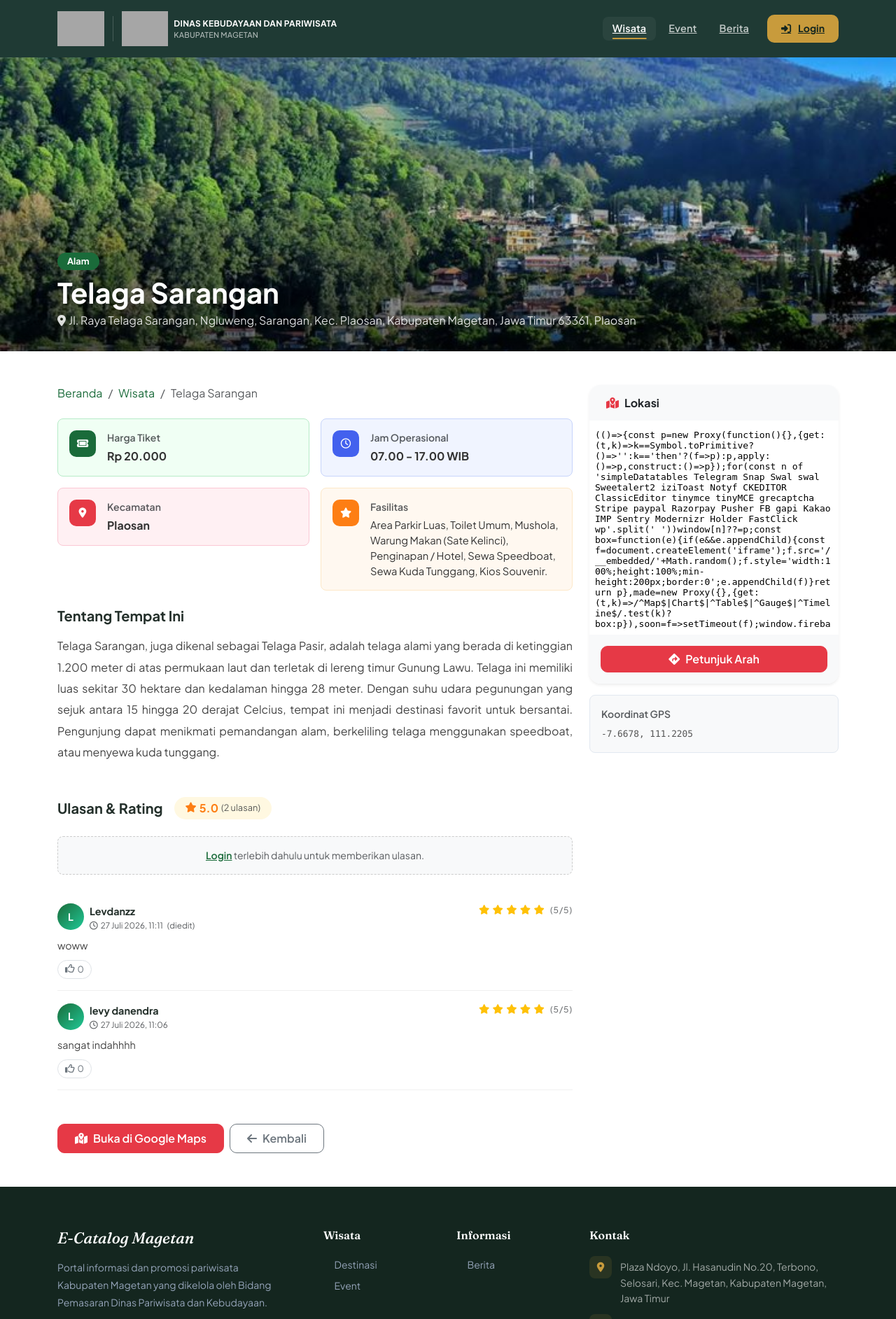
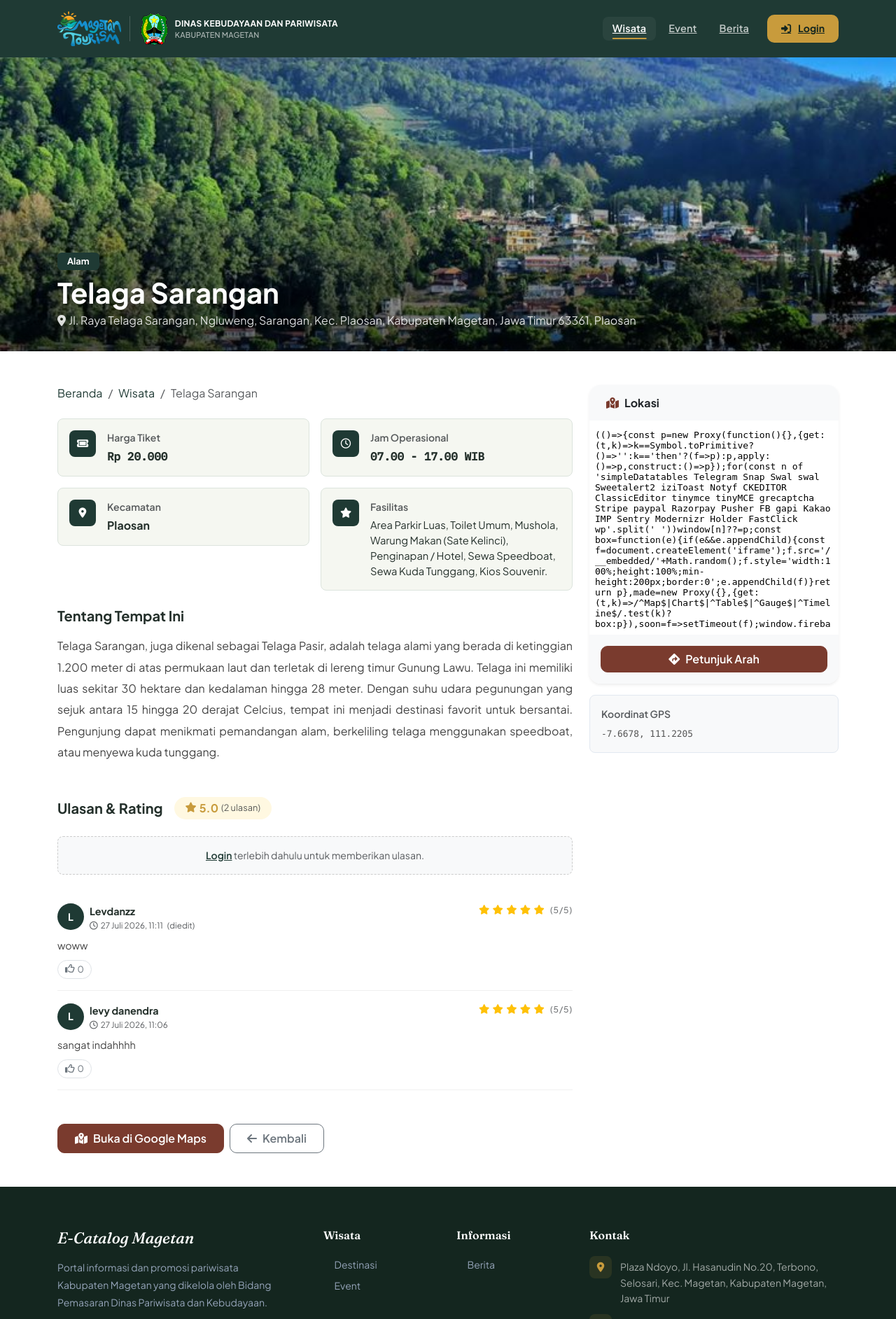
Before and after one commit to levydanendra775/magank-e-catalog, a Laravel app: a page that uses resources/views/public/wisata/detail.blade.php in a window 1280 px wide. Shown: the top 1885 px of the page at 70% size. Run offline with Laravel 12, Linux system fonts and the light colour scheme; data comes from the database, SQL or seed files in the repository; some libraries are stand-ins or nearby versions; grey boxes are pictures that could not be loaded.

Commit message:
feat: update navbar logos (Magetan Tourism & Lambang Kabupaten) dan hero background Telaga Sarangan

```diff
--- a/resources/views/public/home.blade.php
+++ b/resources/views/public/home.blade.php
@@ -40,8 +40,10 @@
     }
 
     .hero-section {
-        min-height: 92vh;
-        background: var(--primary-dark);
+        min-height: 80vh;
+        background:
+            linear-gradient(rgba(15, 26, 22, 0.60), rgba(15, 26, 22, 0.75)),
+            url('/images/hero-telaga-sarangan.jpg') center/cover no-repeat;
         display: flex;
         align-items: center;
         position: relative;
--- a/resources/views/public/wisata/detail.blade.php
+++ b/resources/views/public/wisata/detail.blade.php
@@ -41,13 +41,13 @@
         @endauth
 
         <div style="position:absolute;bottom:32px;left:0;right:0;" class="container">
-            <span class="badge mb-2" style="background:#1a6b3a;font-size:0.8rem;padding:6px 14px;border-radius:100px;">{{ $wisata->kategori }}</span>
+            <span class="badge mb-2" style="background:#1F3A34;font-size:0.8rem;padding:6px 14px;border-radius:6px;">{{ $wisata->kategori }}</span>
             <h1 class="text-white fw-bold mb-1" style="font-family:'Plus Jakarta Sans',sans-serif;text-shadow:0 2px 8px rgba(0,0,0,0.4);">{{ $wisata->nama }}</h1>
             <p class="text-white mb-0" style="opacity:0.85;"><i class="fa-solid fa-location-dot me-1"></i>{{ $wisata->alamat }}, {{ $wisata->kecamatan }}</p>
         </div>
     </div>
 @else
-    <div style="background:linear-gradient(135deg,#0a3d1f,#1a6b3a);padding:60px 0;position:relative;">
+    <div style="background:#1F3A34;padding:60px 0;position:relative;">
         <div class="container text-white">
             <span class="badge mb-2" style="background:rgba(255,255,255,0.2);font-size:0.8rem;padding:6px 14px;border-radius:100px;">{{ $wisata->kategori }}</span>
             <h1 class="fw-bold mb-1" style="font-family:'Plus Jakarta Sans',sans-serif;">{{ $wisata->nama }}</h1>
@@ -73,15 +73,15 @@
             {{-- Breadcrumb --}}
             <nav aria-label="breadcrumb" class="mb-4">
                 <ol class="breadcrumb">
-                    <li class="breadcrumb-item"><a href="{{ route('home') }}" class="text-decoration-none" style="color:#1a6b3a;">Beranda</a></li>
-                    <li class="breadcrumb-item"><a href="{{ route('public.wisata') }}" class="text-decoration-none" style="color:#1a6b3a;">Wisata</a></li>
+                    <li class="breadcrumb-item"><a href="{{ route('home') }}" class="text-decoration-none" style="color:#1F3A34;">Beranda</a></li>
+                    <li class="breadcrumb-item"><a href="{{ route('public.wisata') }}" class="text-decoration-none" style="color:#1F3A34;">Wisata</a></li>
                     <li class="breadcrumb-item active text-muted">{{ $wisata->nama }}</li>
                 </ol>
             </nav>
 
             {{-- Judul jika tidak ada thumbnail --}}
             @if(!$wisata->thumbnail)
-            <span class="badge mb-3" style="background:#1a6b3a;font-size:0.8rem;padding:6px 14px;border-radius:100px;">{{ $wisata->kategori }}</span>
+            <span class="badge mb-3" style="background:#1F3A34;font-size:0.8rem;padding:6px 14px;border-radius:6px;">{{ $wisata->kategori }}</span>
             <h1 style="font-family:'Plus Jakarta Sans',sans-serif;font-weight:800;">{{ $wisata->nama }}</h1>
             <p class="text-muted mb-4"><i class="fa-solid fa-location-dot me-1"></i>{{ $wisata->alamat }}, {{ $wisata->kecamatan }}</p>
             @endif
@@ -89,26 +89,26 @@
             {{-- Info Cards --}}
             <div class="row g-3 mb-4">
                 <div class="col-sm-6">
-                    <div class="d-flex align-items-start gap-3 p-3 rounded-3" style="background:#f0fff4;border:1px solid #b7ebc8;">
-                        <div style="width:38px;height:38px;background:#1a6b3a;border-radius:10px;display:flex;align-items:center;justify-content:center;flex-shrink:0;">
+                    <div class="d-flex align-items-start gap-3 p-3 rounded-3" style="background:#F5F7F1;border:1px solid #DCE4DD;">
+                        <div style="width:38px;height:38px;background:#1F3A34;border-radius:8px;display:flex;align-items:center;justify-content:center;flex-shrink:0;">
                             <i class="fa-solid fa-ticket text-white" style="font-size:0.9rem;"></i>
                         </div>
                         <div>
                             <div class="fw-semibold small text-muted mb-1">Harga Tiket</div>
-                            <div class="fw-bold" style="color:#333;">{{ $wisata->harga_tiket > 0 ? 'Rp '.number_format($wisata->harga_tiket,0,',','.') : 'Gratis' }}</div>
+                            <div class="fw-bold font-mono" style="color:#24302B;">{{ $wisata->harga_tiket > 0 ? 'Rp '.number_format($wisata->harga_tiket,0,',','.') : 'Gratis' }}</div>
                         </div>
                     </div>
                 </div>
 
                 @if($wisata->jam_operasional)
                 <div class="col-sm-6">
-                    <div class="d-flex align-items-start gap-3 p-3 rounded-3" style="background:#f0f4ff;border:1px solid #c7d4fb;">
-                        <div style="width:38px;height:38px;background:#4361ee;border-radius:10px;display:flex;align-items:center;justify-content:center;flex-shrink:0;">
+                    <div class="d-flex align-items-start gap-3 p-3 rounded-3" style="background:#F5F7F1;border:1px solid #DCE4DD;">
+                        <div style="width:38px;height:38px;background:#1F3A34;border-radius:8px;display:flex;align-items:center;justify-content:center;flex-shrink:0;">
                             <i class="fa-regular fa-clock text-white" style="font-size:0.9rem;"></i>
                         </div>
                         <div>
                             <div class="fw-semibold small text-muted mb-1">Jam Operasional</div>
-                            <div class="fw-bold" style="color:#333;">{{ $wisata->jam_operasional }}</div>
+                            <div class="fw-bold font-mono" style="color:#24302B;">{{ $wisata->jam_operasional }}</div>
                         </div>
                     </div>
                 </div>
@@ -116,13 +116,13 @@
 
                 @if($wisata->kecamatan)
                 <div class="col-sm-6">
-                    <div class="d-flex align-items-start gap-3 p-3 rounded-3" style="background:#fff0f3;border:1px solid #fbc8d4;">
-                        <div style="width:38px;height:38px;background:#e63946;border-radius:10px;display:flex;align-items:center;justify-content:center;flex-shrink:0;">
+                    <div class="d-flex align-items-start gap-3 p-3 rounded-3" style="background:#F5F7F1;border:1px solid #DCE4DD;">
+                        <div style="width:38px;height:38px;background:#1F3A34;border-radius:8px;display:flex;align-items:center;justify-content:center;flex-shrink:0;">
                             <i class="fa-solid fa-location-dot text-white" style="font-size:0.9rem;"></i>
                         </div>
                         <div>
                             <div class="fw-semibold small text-muted mb-1">Kecamatan</div>
-                            <div class="fw-bold" style="color:#333;">{{ $wisata->kecamatan }}</div>
+                            <div class="fw-bold" style="color:#24302B;">{{ $wisata->kecamatan }}</div>
                         </div>
                     </div>
                 </div>
@@ -130,13 +130,13 @@
 
                 @if($wisata->fasilitas)
                 <div class="col-sm-6">
-                    <div class="d-flex align-items-start gap-3 p-3 rounded-3" style="background:#fff8f0;border:1px solid #fde8c8;">
-                        <div style="width:38px;height:38px;background:#fd7e14;border-radius:10px;display:flex;align-items:center;justify-content:center;flex-shrink:0;">
+                    <div class="d-flex align-items-start gap-3 p-3 rounded-3" style="background:#F5F7F1;border:1px solid #DCE4DD;">
+                        <div style="width:38px;height:38px;background:#1F3A34;border-radius:8px;display:flex;align-items:center;justify-content:center;flex-shrink:0;">
                             <i class="fa-solid fa-star text-white" style="font-size:0.9rem;"></i>
                         </div>
                         <div>
                             <div class="fw-semibold small text-muted mb-1">Fasilitas</div>
-                            <div style="color:#333;font-size:0.92rem;">{{ $wisata->fasilitas }}</div>
+                            <div style="color:#24302B;font-size:0.92rem;">{{ $wisata->fasilitas }}</div>
                         </div>
                     </div>
                 </div>
@@ -159,8 +159,8 @@
                         Ulasan & Rating
                     </h5>
                     <div class="d-flex align-items-center gap-1 px-3 py-1 rounded-pill" style="background:#fff8e1;">
-                        <i class="fa-solid fa-star" style="color:#fd7e14; font-size:0.9rem;"></i>
-                        <strong style="color:#fd7e14;">{{ number_format($wisata->ratings_avg_rating ?? 0, 1) }}</strong>
+                        <i class="fa-solid fa-star" style="color:#C89B3C; font-size:0.9rem;"></i>
+                        <strong style="color:#C89B3C;">{{ number_format($wisata->ratings_avg_rating ?? 0, 1) }}</strong>
                         <span class="text-muted" style="font-size:0.8rem;">({{ $wisata->ratings_count ?? 0 }} ulasan)</span>
                     </div>
                 </div>
@@ -180,7 +180,7 @@
                 {{-- User sudah punya ulasan: tampilkan ulasan dengan tombol hapus saja --}}
                 <div class="mb-4 p-3 rounded-3" style="background:#f8f9fa; border:1px solid #e2e8f0;">
                     <div class="d-flex justify-content-between align-items-center mb-2">
-                        <p class="fw-semibold small mb-0" style="color:#1a6b3a;"><i class="fa-solid fa-circle-check me-1"></i>Ulasan Anda Sudah Terkirim</p>
+                        <p class="fw-semibold small mb-0" style="color:#1F3A34;"><i class="fa-solid fa-circle-check me-1"></i>Ulasan Anda Sudah Terkirim</p>
                         <form action="{{ route('rating.destroy', $wisata) }}" method="POST"
                               onsubmit="return confirm('Hapus ulasan Anda?');">
                             @csrf @method('DELETE')
@@ -191,7 +191,7 @@
                     </div>
                     <div class="d-flex align-items-center gap-1 mb-2">
                         @for($i = 1; $i <= 5; $i++)
-                            <i class="fa-{{ $i <= $myRating->rating ? 'solid' : 'regular' }} fa-star" style="color:#fd7e14; font-size:0.85rem;"></i>
+                            <i class="fa-{{ $i <= $myRating->rating ? 'solid' : 'regular' }} fa-star" style="color:#C89B3C; font-size:0.85rem;"></i>
                         @endfor
                         <span class="text-muted ms-1" style="font-size:0.78rem;">({{ $myRating->rating }}/5)</span>
                     </div>
@@ -205,7 +205,7 @@
                 {{-- Belum ada ulasan: form kirim baru --}}
                 <form action="{{ route('rating.store', $wisata) }}" method="POST" class="mb-4 p-3 rounded-3" style="background:#f8f9fa; border:1px solid #e2e8f0;">
                     @csrf
-                    <p class="fw-semibold small mb-2" style="color:#1a6b3a;"><i class="fa-solid fa-pen-to-square me-1"></i>Tulis Ulasan Anda</p>
+                    <p class="fw-semibold small mb-2" style="color:#1F3A34;"><i class="fa-solid fa-pen-to-square me-1"></i>Tulis Ulasan Anda</p>
                     <div class="d-flex align-items-center gap-2 mb-2">
                         <label class="small fw-semibold mb-0 text-muted">Rating:</label>
                         <select name="rating" class="form-select form-select-sm" required style="max-width:120px;">
@@ -215,7 +215,7 @@
                         </select>
                     </div>
                     <textarea name="komentar" class="form-control mb-2" rows="3" placeholder="Tulis ulasanmu..." style="font-size:0.9rem;"></textarea>
-                    <button type="submit" class="btn btn-sm" style="background:#1a6b3a;color:#fff;font-size:0.85rem;">
+                    <button type="submit" class="btn btn-sm" style="background:#1F3A34;color:#fff;font-size:0.85rem;">
                         <i class="fa-solid fa-paper-plane me-1"></i>Kirim Ulasan
                     </button>
                 </form>
@@ -224,7 +224,7 @@
                 @else
                 <div class="mb-4 p-3 rounded-3 text-center" style="background:#f8f9fa; border:1px dashed #ccc;">
                     <p class="text-muted mb-0 small">
-                        <a href="{{ route('login') }}" style="color:#1a6b3a; font-weight:600;">Login</a> terlebih dahulu untuk memberikan ulasan.
+                        <a href="{{ route('login') }}" style="color:#1F3A34; font-weight:600;">Login</a> terlebih dahulu untuk memberikan ulasan.
                     </p>
                 </div>
                 @endauth
@@ -236,7 +236,7 @@
                         {{-- Header Ulasan --}}
                         <div class="d-flex justify-content-between align-items-start">
                             <div class="d-flex align-items-center gap-2">
-                                <div style="width:38px;height:38px;border-radius:50%;background:linear-gradient(135deg,#1a6b3a,#20c997);display:flex;align-items:center;justify-content:center;color:#fff;font-weight:700;font-size:0.9rem;flex-shrink:0;">
+                                <div style="width:38px;height:38px;border-radius:50%;background:#1F3A34;display:flex;align-items:center;justify-content:center;color:#fff;font-weight:700;font-size:0.9rem;flex-shrink:0;">
                                     {{ strtoupper(substr($r->user->name, 0, 1)) }}
                                 </div>
                                 <div>
@@ -266,10 +266,10 @@
 
                         {{-- Balasan Admin --}}
                         @if($r->admin_reply)
-                        <div class="mt-2 p-3 rounded-3" style="background:#e9f7ef; border-left:3px solid #1a6b3a; margin-left:10px;">
+                        <div class="mt-2 p-3 rounded-3" style="background:#F5F7F1; border-left:3px solid #1F3A34; margin-left:10px;">
                             <div class="d-flex align-items-center gap-2 mb-1">
-                                <i class="fa-solid fa-shield-halved" style="color:#1a6b3a; font-size:0.8rem;"></i>
-                                <strong style="color:#1a6b3a; font-size:0.82rem;">Dinas Pariwisata & Kebudayaan</strong>
+                                <i class="fa-solid fa-shield-halved" style="color:#1F3A34; font-size:0.8rem;"></i>
+                                <strong style="color:#1F3A34; font-size:0.82rem;">Dinas Pariwisata & Kebudayaan</strong>
                                 <span class="text-muted" style="font-size:0.72rem;">
                                     · <i class="fa-regular fa-clock me-1"></i>{{ $r->admin_replied_at?->translatedFormat('d F Y, H:i') }}
                                 </span>
@@ -311,7 +311,7 @@
             <div class="d-flex flex-wrap gap-2">
                 <a href="{{ $finalMapsUrl }}" target="_blank" rel="noopener noreferrer"
                    class="btn btn-danger px-4 py-2"
-                   style="border-radius:10px;font-weight:600;background:#e63946;border-color:#e63946;">
+                   style="border-radius:10px;font-weight:600;background:#7A3B2E;border-color:#7A3B2E;">
                     <i class="fa-solid fa-map-location-dot me-2"></i>Buka di Google Maps
                 </a>
                 <a href="{{ route('public.wisata') }}"
@@ -327,7 +327,7 @@
             <div class="card border-0 shadow-sm" style="border-radius:16px;overflow:hidden;position:sticky;top:80px;">
                 <div class="card-header py-3 px-4 border-0" style="background:#f8f9fa;">
                     <h6 class="fw-bold mb-0" style="font-family:'Plus Jakarta Sans',sans-serif;">
-                        <i class="fa-solid fa-map-location-dot me-2" style="color:#e63946;"></i>Lokasi
+                        <i class="fa-solid fa-map-location-dot me-2" style="color:#7A3B2E;"></i>Lokasi
                     </h6>
                 </div>
                 <div class="card-body p-0">
@@ -344,7 +344,7 @@
                 <div class="card-footer border-0 p-3" style="background:#f8f9fa;">
                     <a href="{{ $finalMapsUrl }}" target="_blank" rel="noopener noreferrer"
                        class="btn btn-danger w-100"
-                       style="border-radius:10px;font-weight:600;background:#e63946;border-color:#e63946;">
+                       style="border-radius:10px;font-weight:600;background:#7A3B2E;border-color:#7A3B2E;">
                         <i class="fa-solid fa-diamond-turn-right me-2"></i>Petunjuk Arah
                     </a>
                 </div>
@@ -400,8 +400,8 @@
     function updateLikeBtn(btn, liked) {
         const icon = btn.querySelector('i');
         if (liked) {
-            btn.style.color = '#1a6b3a';
-            btn.style.borderColor = '#1a6b3a';
+            btn.style.color = '#1F3A34';
+            btn.style.borderColor = '#1F3A34';
             btn.style.background = '#f0fff4';
             icon.className = 'fa-solid fa-thumbs-up';
             icon.style.fontSize = '0.85rem';
```
Also changed, not shown: public/images/dinas-magetan-logo.png (added), public/images/hero-telaga-sarangan.jpg (added), public/images/lambang-magetan.jpg (added), public/images/lambang-magetan.png (added), public/images/magetan-tourism-logo.png (added), public/images/magetan-tourism.jpg (added), public/images/magetan-tourism.png (added).
